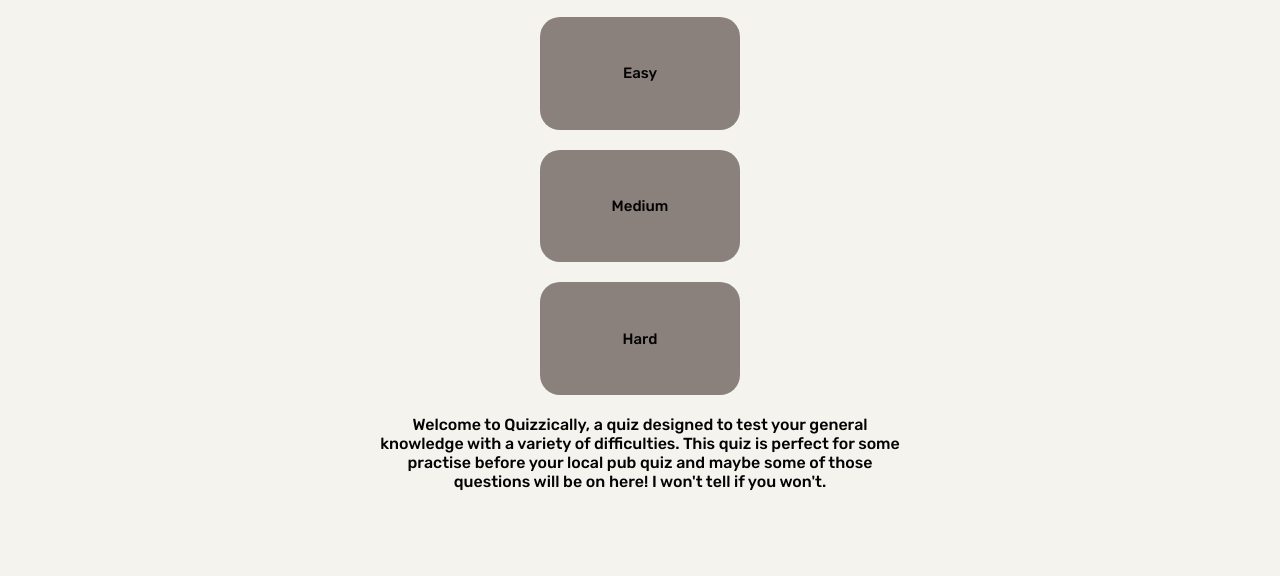
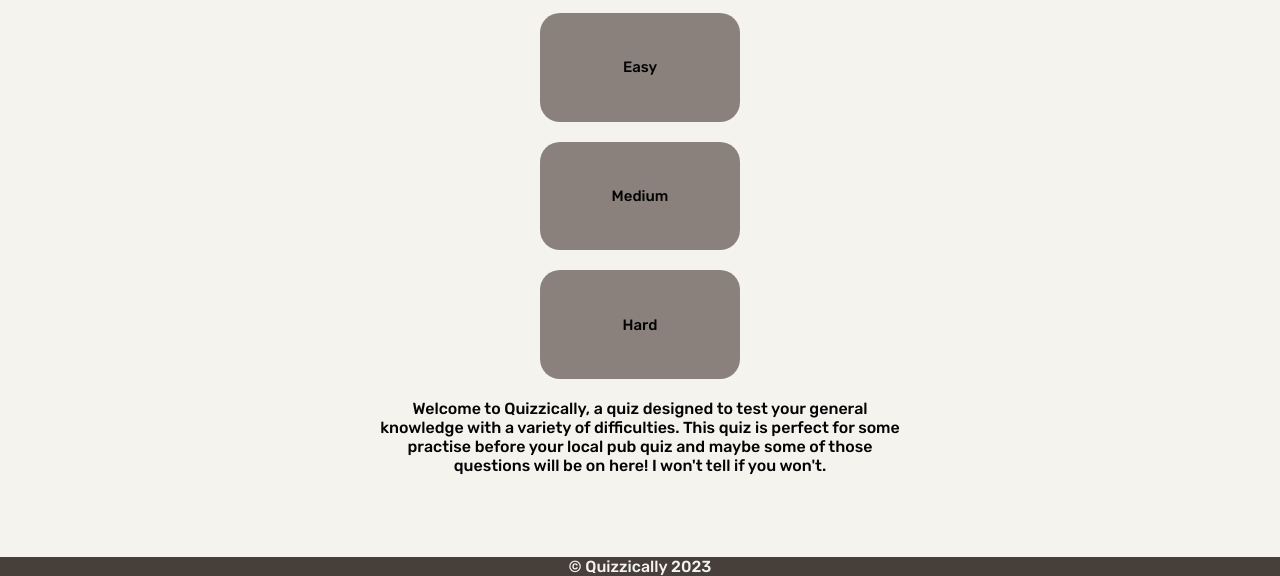
Before and after one commit to AlexAntony3/quizzically, a plain HTML site: page index.html in a window 1280 px wide. Shown: the part 224-800 px from the top of the page. Drawn offline with Linux system fonts and the light colour scheme.

Commit message:
feat: add footer and details to bottom of the page

```diff
--- a/assets/css/style.css
+++ b/assets/css/style.css
@@ -71,7 +71,7 @@ header a {
 
 .container {
     width: 100%;
-    height: calc(100vh - 8rem);
+    height: calc(100vh - 10rem);
     display: grid;
     grid-template-columns: 1fr;
     padding: 1rem;
@@ -192,6 +192,19 @@ header a {
 #results {
     font-size: 2.5rem;
 }
+
+/* footer */
+
+footer {
+    background-color: var(--header);
+    color: var(--background-color);
+    width: 100%;
+    position: fixed;
+    text-align: center;
+    bottom: 0;
+}
+
+
 /* media query for 1000px to make optimal use of large screens */
 @media screen and (min-width: 1000px) {
 
--- a/index.html
+++ b/index.html
@@ -93,6 +93,7 @@
             </div>
         </div>
     </div>
+    <footer>© Quizzically 2023</footer>
     <script src="assets/js/script.js"></script>
     <script src="https://kit.fontawesome.com/4971d91d28.js" crossorigin="anonymous"></script>
 </body>
```
